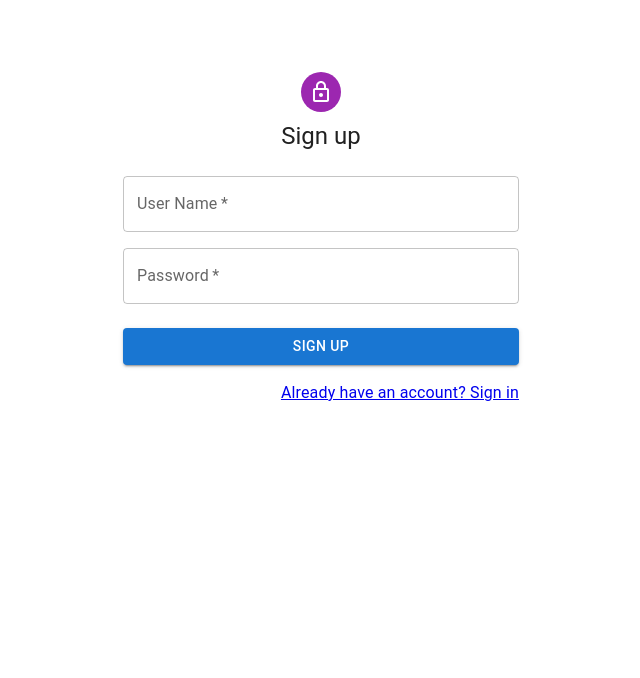
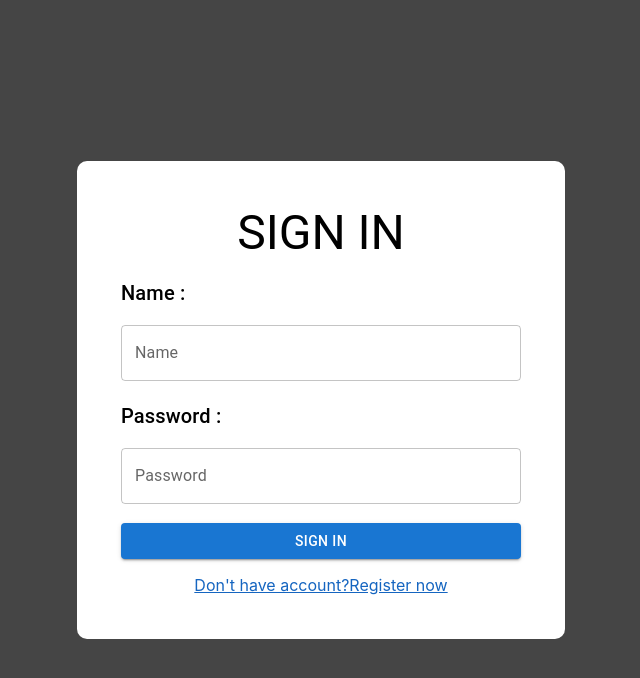
Before and after one commit to HarshRa3/apicrud, a React (Create React App) app: page / in a window 1280 px wide. Shown: the top 678 px of the page, without its empty margins (319-959 px from the left). Built offline with nearby package versions, Linux system fonts and the light colour scheme.

Commit message:
redirect issue has been solved

```diff
--- a/src/components/SignIn.js
+++ b/src/components/SignIn.js
@@ -1,97 +1,86 @@
-import * as React from "react";
-import Avatar from "@mui/material/Avatar";
-import Button from "@mui/material/Button";
-import CssBaseline from "@mui/material/CssBaseline";
-import TextField from "@mui/material/TextField";
-import Link from "@mui/material/Link";
-import Grid from "@mui/material/Grid";
-import Box from "@mui/material/Box";
-import LockOutlinedIcon from "@mui/icons-material/LockOutlined";
-import Typography from "@mui/material/Typography";
-import Container from "@mui/material/Container";
-import { createTheme, ThemeProvider } from "@mui/material/styles";
+import { Box, Button, Stack, TextField, Typography } from "@mui/material";
 import { useFormik } from "formik";
+import React from "react";
+import { NavLink } from "react-router-dom";
 import { signInScheema } from "../schemas";
-
-const defaultTheme = createTheme();
-const initialValues = { name: "", password: "" };
-export default function SignIn() {
+import "../components/stylecss/style.css"
+const SignIn = () => {
   const formik = useFormik({
-    initialValues: initialValues,
-    validationSchema:signInScheema,
+    initialValues: { name: "", password: "" },
+    validationSchema: signInScheema,
     onSubmit: (values) => {
       console.log(values);
     },
   });
+
   return (
-    <ThemeProvider theme={defaultTheme}>
-      <Container component="main" maxWidth="xs">
-        <CssBaseline />
-        <Box
-          sx={{
-            marginTop: 8,
-            display: "flex",
-            flexDirection: "column",
-            alignItems: "center",
-          }}
+    <>
+      <Box
+        // sx={formBodyStyle}
+        className='formBodyStyle'
+      >
+        <Stack
+          direction={"column"}
+          spacing={2}
+          className="form_container"
         >
-          <Avatar sx={{ m: 1, bgcolor: "secondary.main" }}>
-            <LockOutlinedIcon />
-          </Avatar>
-          <Typography component="h1" variant="h5">
-            Sign in
-          </Typography>
-          <Box
+          <Typography variant="h3">SIGN IN</Typography>
+          <Stack
+            sx={{ width: "100%", fontSize: "19px" }}
+            direction={"column"}
+            spacing={2}
             component="form"
-            onSubmit={formik.handleSubmit}
-            noValidate
-            sx={{ mt: 1 }}
+            onSubmit={formik.handleSubmit} // It is for Submittion of SignIn form
           >
+            <Typography variant="h6" sx={{ textAlign: "left", mb: "10px" }}>
+              Name :
+            </Typography>
             <TextField
-              margin="normal"
-              required
               fullWidth
-              label="User Name"
+              label="Name"
+              type="name"
               name="name"
               value={formik.values.name}
               onChange={formik.handleChange}
               onBlur={formik.handleBlur}
-              autoComplete="off"
-              // autoFocus
+              helperText={
+                <Typography variant="p" color={"red"}>
+                  {formik.errors.name &&
+                    formik.touched.name &&
+                    formik.errors.name}
+                </Typography>
+              }
             />
-   {formik.errors.name && formik.touched.name && <Typography variant="p" color={'error'} >{formik.errors.name}</Typography>}
+            <Typography variant="h6" sx={{ mb: "10px", textAlign: "left" }}>
+              Password :
+            </Typography>
             <TextField
-              required
               fullWidth
-              name="password"
               label="Password"
               type="password"
-              id="password"
-              autoComplete="off"
+              name="password"
               value={formik.values.password}
               onChange={formik.handleChange}
               onBlur={formik.handleBlur}
+              helperText={
+                <Typography variant="p" color={"red"}>
+                  {formik.errors.password &&
+                    formik.touched.password &&
+                    formik.errors.password}
+                </Typography>
+              }
             />
-
-{formik.errors.password && formik.touched.password && <Typography variant="p" color={'error'} >{formik.errors.password}</Typography>}
-            <Button
-              type="submit"
-              fullWidth
-              variant="contained"
-              sx={{ mt: 3, mb: 2 }}
-            >
+            <Button variant="contained" type="submit">
               Sign In
             </Button>
-            <Grid container>
-              <Grid item>
-                <Link href="#" variant="body2">
-                  {"Don't have an account? Sign Up"}
-                </Link>
-              </Grid>
-            </Grid>
-          </Box>
-        </Box>
-      </Container>
-    </ThemeProvider>
+          </Stack>
+          <NavLink style={{ color: "#1565c0" }} to={"/signup"} variant="body2">
+            Don't have account?Register now
+          </NavLink>
+        </Stack>
+      </Box>
+    </>
   );
-}
+};
+
+export default SignIn;
--- a/src/components/SignUp.js
+++ b/src/components/SignUp.js
@@ -1,107 +1,128 @@
-import * as React from "react";
-import Avatar from "@mui/material/Avatar";
-import Button from "@mui/material/Button";
-import CssBaseline from "@mui/material/CssBaseline";
-import TextField from "@mui/material/TextField";
-import Grid from "@mui/material/Grid";
-import Box from "@mui/material/Box";
-import LockOutlinedIcon from "@mui/icons-material/LockOutlined";
-import Typography from "@mui/material/Typography";
-import Container from "@mui/material/Container";
-import { createTheme, ThemeProvider } from "@mui/material/styles";
+import {
+  Box,
+  Button,
+  FormControl,
+  InputLabel,
+  MenuItem,
+  Select,
+  Stack,
+  TextField,
+  Typography,
+} from "@mui/material";
 import { useFormik } from "formik";
+import React from "react";
+import { NavLink } from "react-router-dom";
 import { signUpSchema } from "../schemas";
-import { NavLink } from "react-router-dom";
-const defaultTheme = createTheme();
-const initialValues = {
+import "../components/stylecss/style.css"
+const SignUp = () => {
+  const formik = useFormik({
+    initialValues: {
       name: "",
       password: "",
-};
-
-export default function SignUp() {
-  const formik = useFormik({
-    initialValues: initialValues,
+      role: "Guest",
+    },
     validationSchema: signUpSchema,
     onSubmit: (values) => {
       console.log(values);
+      // Add your signup logic here
     },
   });
 
   return (
-    <ThemeProvider theme={defaultTheme}>
-      <Container component="main" maxWidth="xs">
-        <CssBaseline />
+    <>
       <Box
-          sx={{
-            marginTop: 8,
-            display: "flex",
-            flexDirection: "column",
-            alignItems: "center",
-          }}
+        // sx={formBodyStyle}
+        className='formBodyStyle'
       >
-          <Avatar sx={{ m: 1, bgcolor: "secondary.main" }}>
-            <LockOutlinedIcon />
-          </Avatar>
-          <Typography component="h1" variant="h5">
-            Sign up
+        <Stack
+          direction={"column"}
+          spacing={2}
+          // sx={formContainerStyle}
+          className="form_container"
+        >
+          <Typography variant="h3">SIGN UP</Typography>
+          <Stack
+            sx={{ width: "100%", fontSize: "19px" }}
+            direction={"column"}
+            spacing={2}
+            component="form"
+            onSubmit={formik.handleSubmit} // It is for Submittion of SignIn form
+          >
+            <Typography variant="h6" sx={{ textAlign: "left" }}>
+              Name :
             </Typography>
-          <Box
-            component="form"
-            noValidate
-            onSubmit={formik.handleSubmit}
-            sx={{ mt: 3 }}
-          >
-            <Grid container spacing={2}>
-              <Grid item xs={12}>
             <TextField
-                  required
               fullWidth
-                  label="User Name"
+              label="Name"
+              type="name"
               name="name"
-                  autoComplete="off"
               value={formik.values.name}
               onChange={formik.handleChange}
               onBlur={formik.handleBlur}
+              helperText={
+                <Typography variant="p" color={"red"}>
+                  {formik.errors.name &&
+                    formik.touched.name &&
+                    formik.errors.name}
+                </Typography>
+              }
             />
-                {formik.errors.name && formik.touched.name && <Typography variant="p" color={'error'} >{formik.errors.name}</Typography>}
-
-              </Grid>
-              <Grid item xs={12}>
+            <Typography variant="h6" sx={{ textAlign: "left" }}>
+              Password :
+            </Typography>
             <TextField
-                  required
               fullWidth
-                  name="password"
               label="Password"
               type="password"
-                  id="password"
-                  autoComplete="off"
+              name="password"
               value={formik.values.password}
               onChange={formik.handleChange}
               onBlur={formik.handleBlur}
+              helperText={
+                <Typography variant="p" color={"red"}>
+                  {formik.errors.password &&
+                    formik.touched.password &&
+                    formik.errors.password}
+                </Typography>
+              }
             />
-                {formik.errors.password && formik.touched.password && <Typography variant="p" color={'error'} >{formik.errors.password}</Typography>}
-                </Grid>
-            </Grid>
-            <NavLink>
-              <Button
-                type="submit"
-                fullWidth
-                variant="contained"
-                sx={{ mt: 3, mb: 2 }}
+            <Box>
+              <Typography variant="h6" sx={{ textAlign: "left", mb: "10px" }}>
+                Role :
+              </Typography>
+              <FormControl fullWidth>
+                <InputLabel id="demo-simple-select-label">Role</InputLabel>
+                <Select
+                  labelId="demo-simple-select-label"
+                  id="demo-simple-select"
+                  value={formik.values.role}
+                  name="role"
+                  label="role"
+                  onChange={formik.handleChange}
+                  sx={{ textAlign: "left" }}
                 >
-                Sign Up
+                  <MenuItem value={"Guest"}>Guest</MenuItem>
+                  <MenuItem value={"Admin"}>Admin</MenuItem>
+                </Select>
+              </FormControl>
+            </Box>
+            <Button variant="contained" type="submit">
+              Sign up
             </Button>
-            </NavLink>
-            <Grid container justifyContent="flex-end">
-              <Grid item>
-                <NavLink to={"/signin"} variant="body2">
+          </Stack>
+          <Box>
+            <NavLink
+              style={{ color: "#1565c0" }}
+              to={"/"}
+              variant="body2"
+            >
               Already have an account? Sign in
             </NavLink>
-              </Grid>
-            </Grid>
           </Box>
+        </Stack>
       </Box>
-      </Container>
-    </ThemeProvider>
+    </>
   );
-}
+};
+
+export default SignUp;
--- /dev/null
+++ b/src/components/stylecss/style.css
@@ -0,0 +1,19 @@
+.form_container {
+    background-color: white;
+    text-align: center;
+    width: 400px;
+    padding: 44px;
+    box-shadow:
+        "rgba(0, 0, 0, 0.25) 0px 54px 55px, rgba(0, 0, 0, 0.12) 0px -12px 30px, rgba(0, 0, 0, 0.12) 0px 4px 6px, rgba(0, 0, 0, 0.17) 0px 12px 13px, rgba(0, 0, 0, 0.09) 0px -3px 5px";
+    border-radius: 10px;
+    margin: 20px;
+}
+
+.formBodyStyle {
+    background-color: #454545;
+    display: flex;
+    justify-content: center;
+    align-items: center;
+    height: 100vh;
+
+}
--- a/src/pages/HomePage.js
+++ b/src/pages/HomePage.js
@@ -1,9 +1,9 @@
 import React from 'react'
-import SignUp from '../components/SignUp'
+import SignIn from '../components/SignIn'
 const HomePage = () => {
   return (
     <div>
-        <SignUp/>
+        <SignIn/>
     </div>
   )
 }
--- /dev/null
+++ b/src/redux/Axios/axios.js
@@ -0,0 +1,6 @@
+import axios from "axios";
+
+const API=axios.create({
+    baseURL:'https://etechpolltesting.onrender.com/'
+})
+export default API
--- a/src/redux/Slices/userDetailSlices.js
+++ b/src/redux/Slices/userDetailSlices.js
@@ -11,4 +11,5 @@ const userDetail=createSlice({
             },
     }
 })
+
 export default userDetail.reducer
--- a/src/router/Router.js
+++ b/src/router/Router.js
@@ -1,12 +1,12 @@
 import React from 'react'
 import { Route, Routes } from 'react-router-dom'
-import SignIn from '../components/SignIn'
 import HomePage from '../pages/HomePage'
+import SignUp from '../components/SignUp'
 const Router = () => {
   return (
     <Routes>
         <Route path="/" element={<HomePage />} />
-        <Route path="/signin" element={<SignIn/>} />
+        <Route path="/signup" element={<SignUp/>} />
     </Routes>
   )
 }
```
Also changed, not shown: src/assets/Background.jpg (added), src/utills/RegisterApi.js (added). Lines whose indentation alone changed are shown as unchanged.
